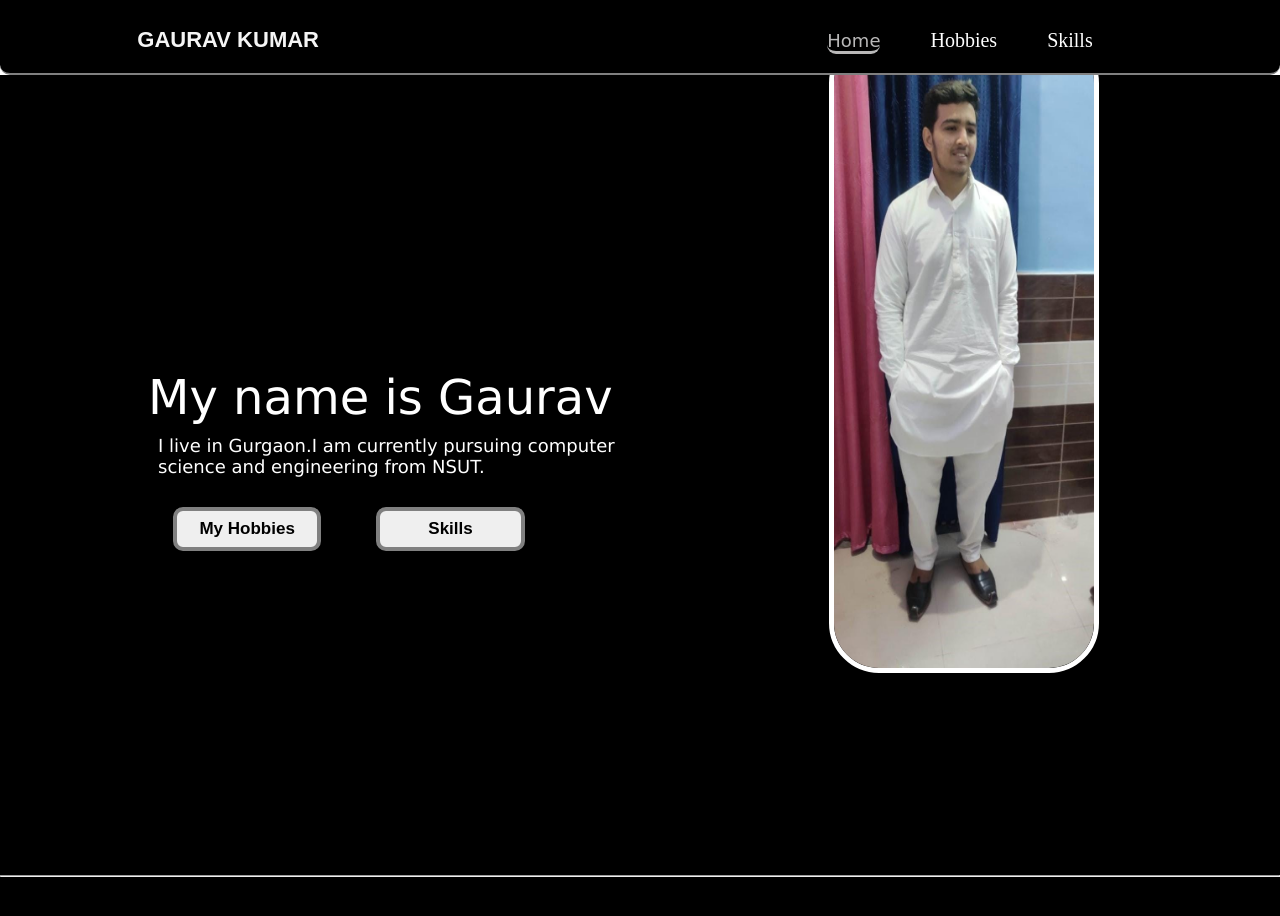
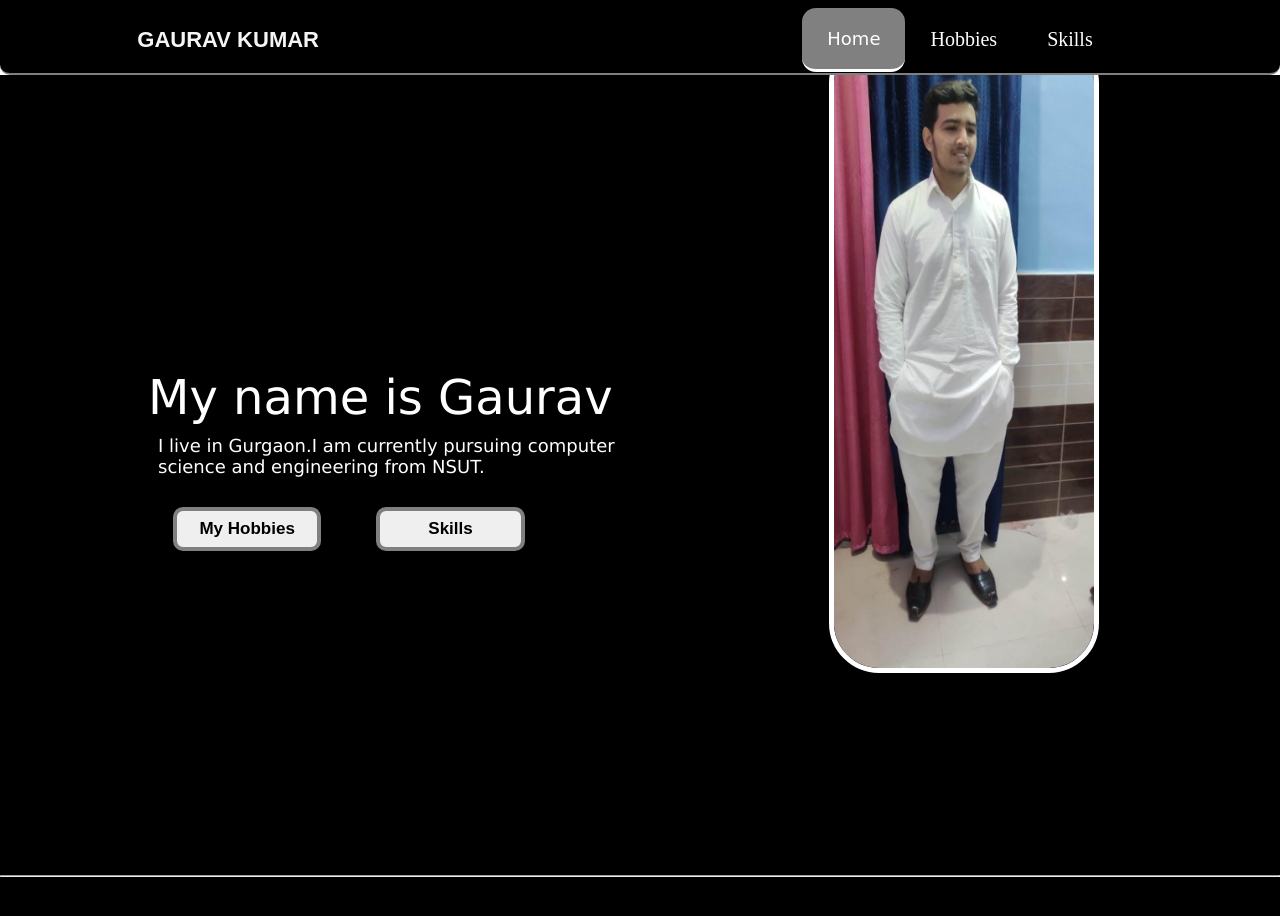
Before and after one commit to GauravKumar1539/Gaurav-Kumar, a plain HTML site: page index.html in a window 1280 px wide. In both pictures the pointer is over the item "Home". Shown: the top 916 px of the page. Drawn offline with Linux system fonts and the light colour scheme.

Commit message:
Update style.css

```diff
--- a/css/style.css
+++ b/css/style.css
@@ -51,14 +51,17 @@ html{
     color: white;
     padding: 2;
 }
-.nav-list li a:hover{
-    border-bottom: 3px solid white;
+.nav-list li:hover{
+    background-color: gray;
     color: rgb(185, 184, 184);
     border-color: rgb(185, 184, 184);
-    border-bottom-left-radius: 9px;
-    border-bottom-right-radius: 9px;
+    border-bottom-left-radius: 14px;
+    border-bottom-right-radius: 14px;
+    border-top-right-radius: 14px;
+    border-top-left-radius: 14px;
     font-size: 18px;
     font-family: cursive;
+    border-bottom: 3px solid white;
 }
 .background{
     background-color: black;
```
